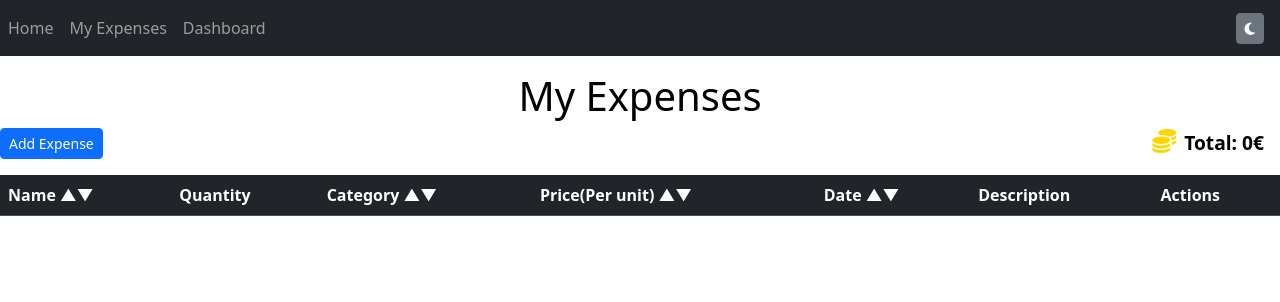
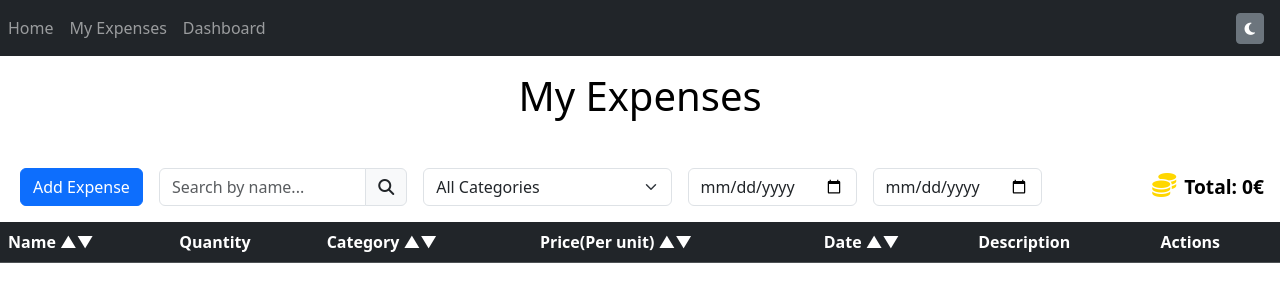
Before and after one commit to joaolopes88/angular-project-training-starter, an Angular app: page /myexpenses in a window 1280 px wide. Shown: the top 302 px of the page. Built offline with nearby package versions, Linux system fonts and the light colour scheme.

Commit message:
name/category/date filters

```diff
--- a/src/app/myexpenses/myexpenses.component.html
+++ b/src/app/myexpenses/myexpenses.component.html
@@ -1,12 +1,56 @@
 <app-navbar></app-navbar>
 
-<h1 class="text-center mt-3">My Expenses</h1>
+<h1 class="text-center mt-3 mb-5">My Expenses</h1>
 
 <div class="d-flex justify-content-between align-items-center">
-  <button class="btn btn-sm btn-primary">
+  <button class="btn btn-m btn-primary" style="margin-left: 20px;">
     <a routerLink="/addexpense" class="text-white text-decoration-none">Add Expense</a>
   </button>
+  <div class="d-flex flex-grow-1 ms-3">
+    <div class="input-group w-25">
+      <input
+        type="text"
+        class="form-control"
+        placeholder="Search by name..."
+        [(ngModel)]="searchTerm"
+        (input)="filterExpenses()"
+      />
+      <span class="input-group-text">
+        <i class="fas fa-search"></i>
+      </span>
+    </div>
 
+    <div class="input-group w-25 me-3 ms-3">
+      <select
+        class="form-select"
+        [(ngModel)]="selectedCategory"
+        (change)="filterExpenses()"
+      >
+        <option value="">All Categories</option>
+        <option value="Food">Food</option>
+        <option value="Travel">Travel</option>
+        <option value="Utilities">Utilities</option>
+        <option value="Others">Others</option>
+      </select>
+    </div>
+
+    <div class="d-flex align-items-center">
+      <input
+        type="date"
+        class="form-control me-3"
+        [(ngModel)]="startDate"
+        (change)="filterExpenses()"
+        placeholder="Start Date"
+      />
+      <input
+        type="date"
+        class="form-control"
+        [(ngModel)]="endDate"
+        (change)="filterExpenses()"
+        placeholder="End Date"
+      />
+    </div>
+  </div>
   <div class="total-price-icon me-3">
     <i class="fas fa-coins" style="color: gold; font-size: 1.5rem;"></i>
     <span class="ms-2" style="font-size: 1.2rem; font-weight: bold;">Total: {{ getTotalPrice() }}€</span>
@@ -26,7 +70,7 @@
     </tr>
   </thead>
   <tbody>
-    <tr *ngFor="let expense of expenses; let i = index">
+    <tr *ngFor="let expense of filteredExpenses; let i = index">
       <td>{{ expense.name }}</td>
       <td>{{ expense.quantity }}</td>
       <td>{{ expense.category }}</td>
@@ -40,39 +84,3 @@
     </tr>
   </tbody>
 </table>
-<!--
-<div>
-  <button onclick="redirectToAdd()">Add</button>
-  <button onclick="redirectToEdit()">Edit</button>
-  <button onclick="toggleFilters()">Filters</button>
-</div>
-
-<div id="filters" style="display: none;">
-  <ul>
-    <li onclick="filterByCategory('category1')">Category 1</li>
-    <li onclick="filterByCategory('category2')">Category 2</li>
-    <li onclick="filterByCategory('category3')">Category 3</li>
-  </ul>
-</div>
-
-<script>
-  let showFilters = false;
-
-  function redirectToAdd() {
-      // Add your redirection logic here
-  }
-
-  function redirectToEdit() {
-      // Add your redirection logic here
-  }
-
-  function toggleFilters() {
-      showFilters = !showFilters;
-      document.getElementById('filters').style.display = showFilters ? 'block' : 'none';
-  }
-
-  function filterByCategory(category) {
-      // Add your filtering logic here
-  }
-</script>
--->
--- a/src/app/myexpenses/myexpenses.component.ts
+++ b/src/app/myexpenses/myexpenses.component.ts
@@ -2,16 +2,22 @@
 import { RouterModule } from '@angular/router';
 import { NavbarComponent } from "../navbar/navbar.component";
 import { CommonModule } from '@angular/common';
+import { FormsModule } from '@angular/forms';
 
 @Component({
   selector: 'app-myexpenses',
-  imports: [RouterModule, NavbarComponent, CommonModule],
+  imports: [RouterModule, NavbarComponent, CommonModule, FormsModule],
   templateUrl: './myexpenses.component.html',
   styleUrl: './myexpenses.component.css'
 })
 export class MyexpensesComponent implements OnInit {
   // Array para guardar a lista de despesas
   expenses: Array<{ name: string, quantity: number, category: string, price: number, date: string, description: string }> = [];
+  filteredExpenses: Array<{ name: string, quantity: number, category: string, price: number, date: string, description: string }> = [];
+  searchTerm: string = '';
+  selectedCategory: string = '';
+  startDate: string = '';
+  endDate: string = '';
   sortColumn: string = '';
   sortDirection: boolean = true; // true for ascending, false for descending
 
@@ -19,24 +25,43 @@
     // carrega as despesas do localStorage
     const storedExpenses = localStorage.getItem('expenses');
     this.expenses = storedExpenses ? JSON.parse(storedExpenses) : [];
-    //this.router.navigate(['/myexpenses']);
+    this.filteredExpenses = [...this.expenses];
+  }
+
+  filterExpenses() {
+    const term = this.searchTerm.toLowerCase();
+    const category = this.selectedCategory;
+    const start = this.startDate ? new Date(this.startDate) : null;
+    const end = this.endDate ? new Date(this.endDate) : null;
+
+    this.filteredExpenses = this.expenses.filter(expense => {
+      const matchesName = expense.name.toLowerCase().includes(term);
+      const matchesCategory = category ? expense.category === category : true;
+      const expenseDate = new Date(expense.date);
+      const matchesDate =
+        (!start || expenseDate >= start) &&
+        (!end || expenseDate <= end);
+
+      return matchesName && matchesCategory && matchesDate;
+    });
   }
 
   getTotalPrice(): number {
-    return this.expenses
-      .reduce((total, expense) => total + (expense.price * expense.quantity), 0);
+    return this.filteredExpenses.reduce((total, expense) => total + (expense.price * expense.quantity), 0);
   }
 
   onEdit(index: number) {
 
-    const expense = this.expenses[index];
+    const expense = this.filteredExpenses[index];
     localStorage.setItem('editingExpense', JSON.stringify(expense));
     window.location.href = '/addexpense';
   }
 
   onDelete(index: number) {
-    this.expenses.splice(index, 1);
-    // atualiza o localStorage
+    const expenseToDelete = this.filteredExpenses[index];
+    const originalIndex = this.expenses.indexOf(expenseToDelete);
+    this.expenses.splice(originalIndex, 1);
+    this.filteredExpenses.splice(index, 1);
     localStorage.setItem('expenses', JSON.stringify(this.expenses));
   }
 
@@ -48,7 +73,7 @@
       this.sortDirection = true; // Default to ascending
     }
 
-    this.expenses.sort((a, b) => {
+    this.filteredExpenses.sort((a, b) => {
       const valueA = a[column];
       const valueB = b[column];
 
```
